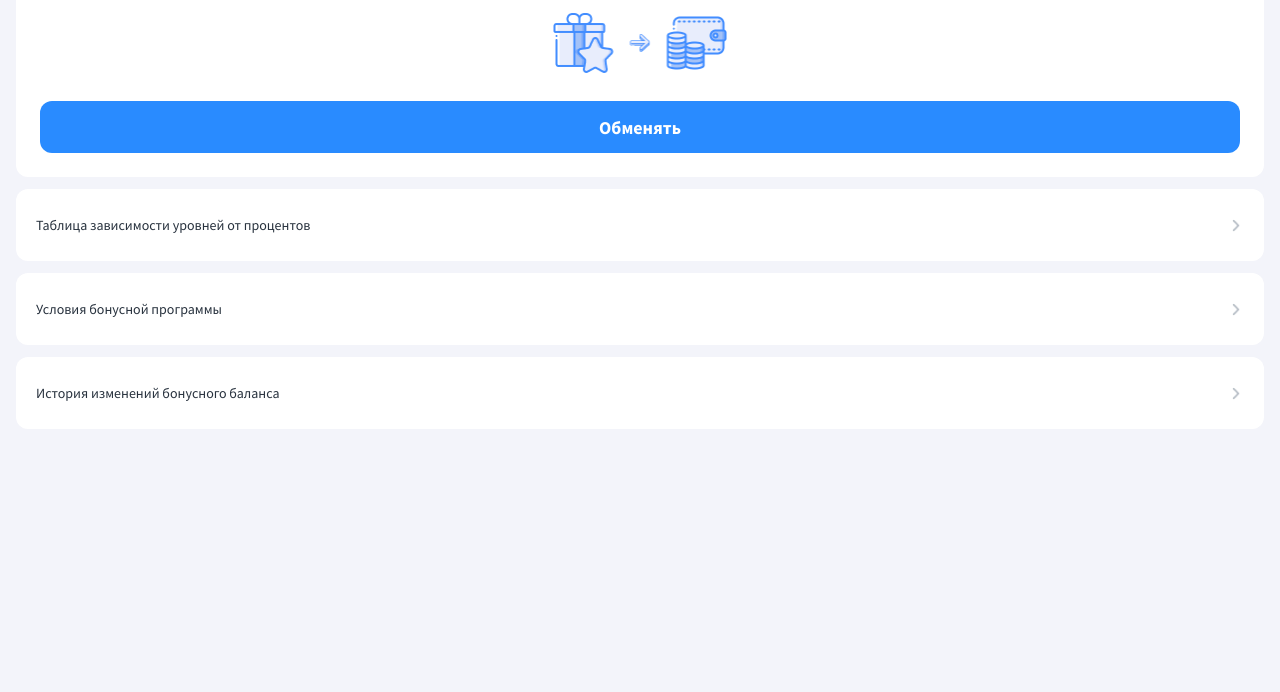
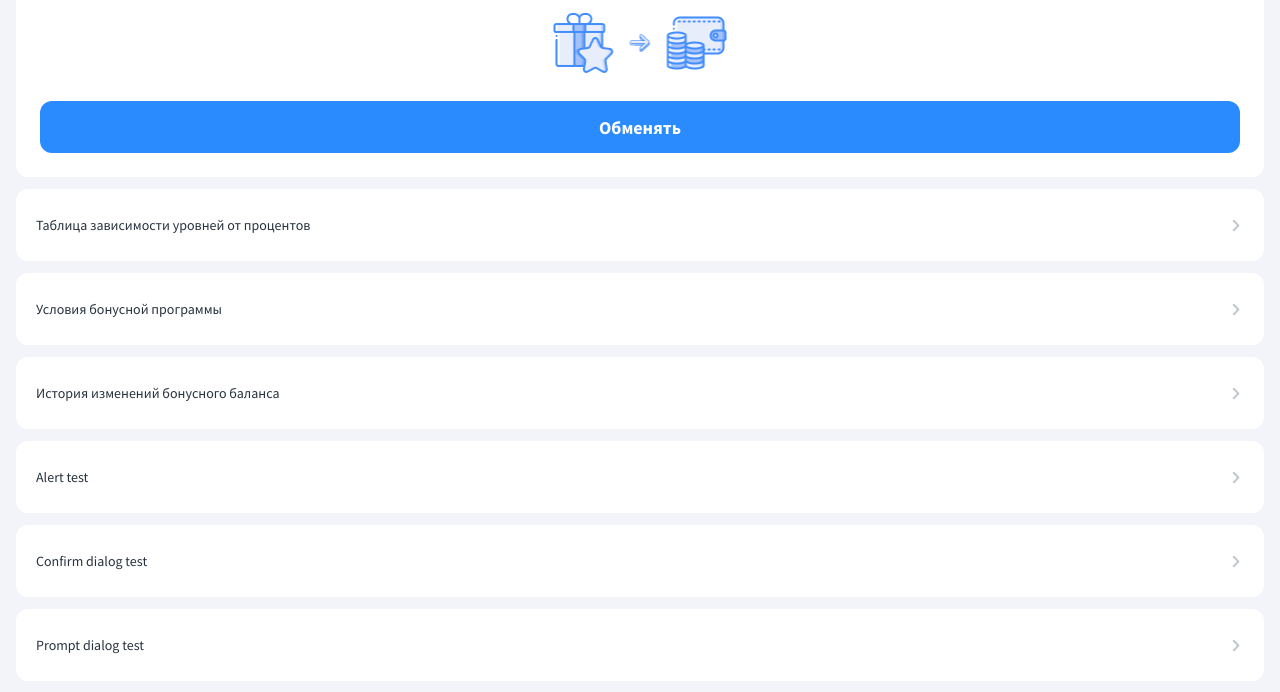
Before and after one commit to sbca68/test, a plain HTML site: page index.html in a window 1280 px wide. Shown: the part 288-980 px from the top of the page. Before the commit the page ends 800 px from the top, so only its background shows below. Drawn offline with Linux system fonts and the light colour scheme.

Commit message:
prompt dialog

```diff
--- a/index.html
+++ b/index.html
@@ -41,6 +41,18 @@
       <span class="item_text">История изменений бонусного баланса</span>
       <img src="src/right_arrow.png" class="arrow">
     </a>
+    <a class="item item_container" onClick="alert('Тест');">
+      <span class="item_text">Alert test</span>
+      <img src="src/right_arrow.png" class="arrow">
+    </a>
+    <a class="item item_container" onClick="let result = confirm('Тест');">
+      <span class="item_text">Confirm dialog test</span>
+      <img src="src/right_arrow.png" class="arrow">
+    </a>
+    <a class="item item_container" onClick="let result = prompt('Заголовок','текст по умолчанию');">
+      <span class="item_text">Prompt dialog test</span>
+      <img src="src/right_arrow.png" class="arrow">
+    </a>
   </div>
 </body>
 </html>
```
